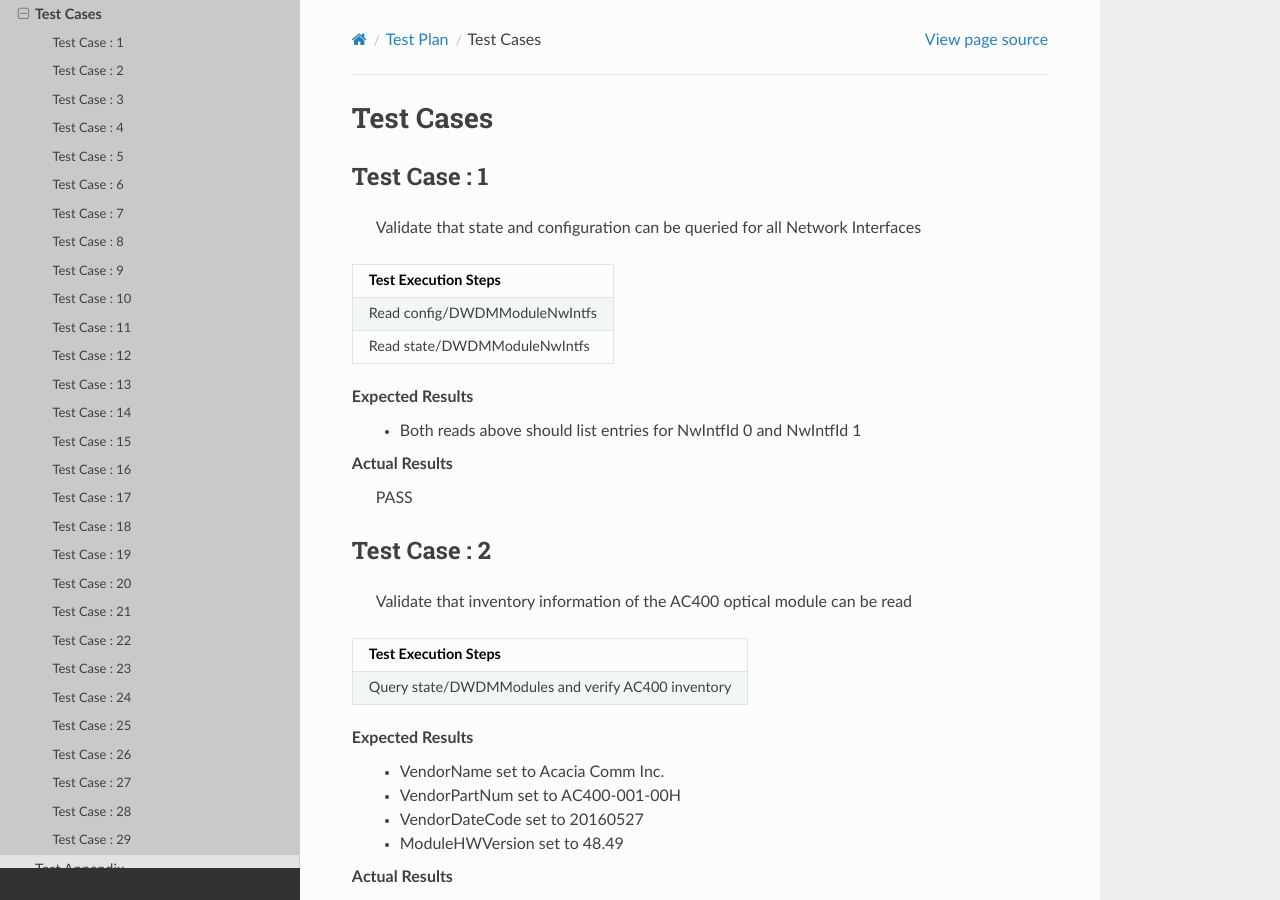
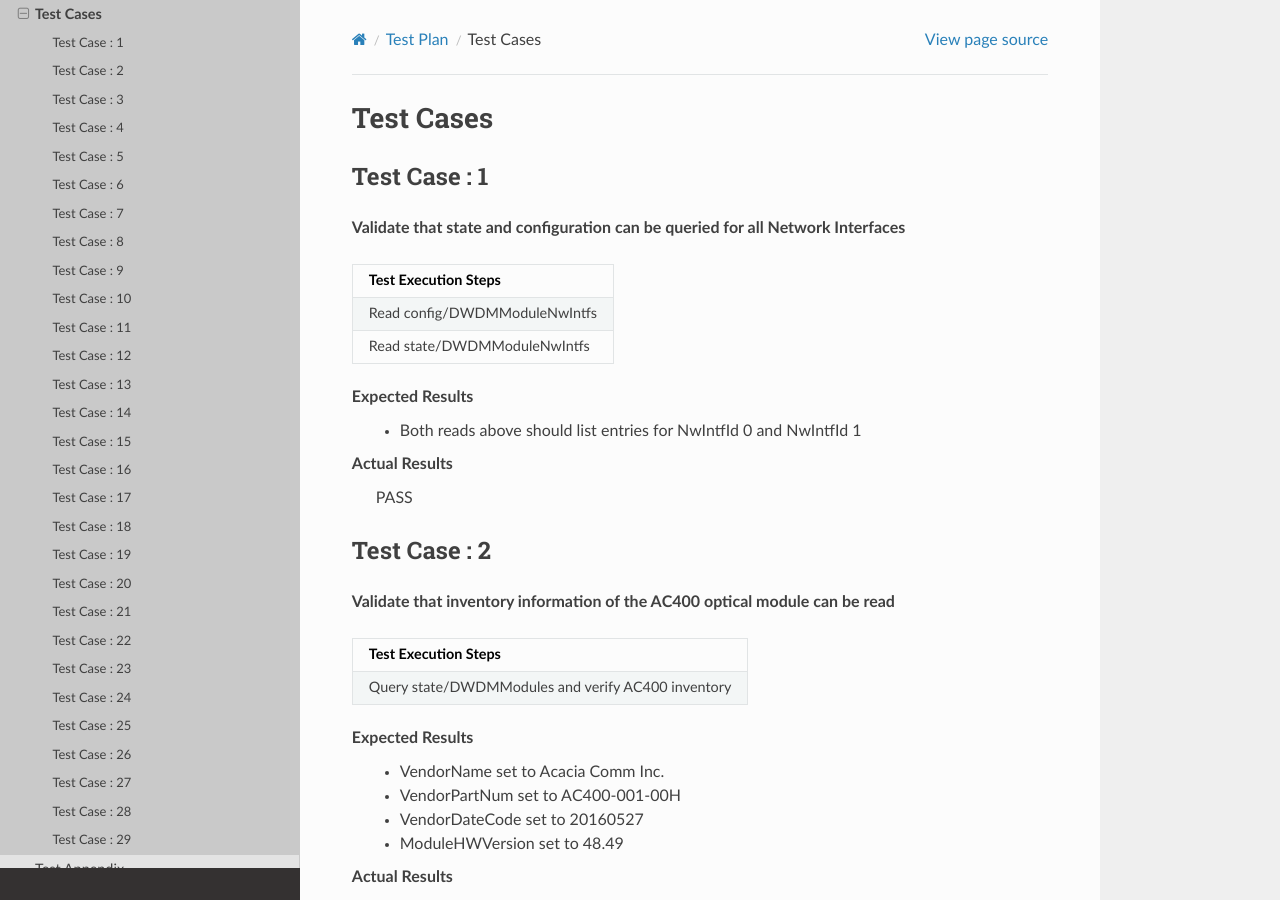
Before and after one commit to vragukumar/Voyager, a Sphinx documentation site: the page built from source/testCases.rst, in a window 1280 px wide and 900 px high. Built offline with Sphinx 7.4.7 and the Read the Docs theme 2.0.0, drawn with Linux system fonts in a browser that asks for light colours; formulas are drawn with MathJax 3; pages that are not in the unit, such as notebooks, are missing from menus.

```diff
--- a/genTestPlan.py
+++ b/genTestPlan.py
@@ -10,7 +10,9 @@ class testPlanDoc (object):
         doc.add_child(para)
         sec = rst.Section('Test Case : ' + str(self.info['index']), 2)
         doc.add_child(sec)
-        para = rst.Paragraph(self.info['description'][0] + '\n')
+        desc = self.info['description'][0].lstrip()
+        desc = desc.rstrip()
+        para = rst.Paragraph('**' + desc + '**\n\n')
         doc.add_child(para)
         tbl = rst.Table(header = ['Test Execution Steps'])
         for line in self.info['steps']:
--- a/source/testCases.rst
+++ b/source/testCases.rst
@@ -7,7 +7,8 @@ Test Cases
 Test Case : 1
 -------------
 
- Validate that state and configuration can be queried for all Network Interfaces
+**Validate that state and configuration can be queried for all Network Interfaces**
+
 .. list-table::
     :header-rows: 1
 
@@ -26,7 +27,8 @@ Test Case : 1
 Test Case : 2
 -------------
 
- Validate that inventory information of the AC400 optical module can be read
+**Validate that inventory information of the AC400 optical module can be read**
+
 .. list-table::
     :header-rows: 1
 
@@ -47,7 +49,8 @@ Test Case : 2
 Test Case : 3
 -------------
 
- Validate that inventory information of the Tomahawk ASIC can be read
+**Validate that inventory information of the Tomahawk ASIC can be read**
+
 .. list-table::
     :header-rows: 1
 
@@ -67,7 +70,8 @@ Test Case : 3
 Test Case : 4
 -------------
 
- Validate that the transponder can be configured to be in InServiceWire/InServiceOversub/InServiceRegen/PacketOptical/OutOfService modes
+**Validate that the transponder can be configured to be in InServiceWire/InServiceOversub/InServiceRegen/PacketOptical/OutOfService modes**
+
 .. list-table::
     :header-rows: 1
 
@@ -96,7 +100,8 @@ Test Case : 4
 Test Case : 5
 -------------
 
- Validate asic configuration when transponder is in InServiceWire mode
+**Validate asic configuration when transponder is in InServiceWire mode**
+
 .. list-table::
     :header-rows: 1
 
@@ -122,7 +127,8 @@ Test Case : 5
 Test Case : 6
 -------------
 
- Validate asic configuration when transponder is in InServiceOverSub mode
+**Validate asic configuration when transponder is in InServiceOverSub mode**
+
 .. list-table::
     :header-rows: 1
 
@@ -152,7 +158,8 @@ Test Case : 6
 Test Case : 7
 -------------
 
- Validate AC400 automatic turn up
+**Validate AC400 automatic turn up**
+
 .. list-table::
     :header-rows: 1
 
@@ -170,7 +177,8 @@ Test Case : 7
 Test Case : 8
 -------------
 
- Validate AC400 automatic turn down
+**Validate AC400 automatic turn down**
+
 .. list-table::
     :header-rows: 1
 
@@ -188,7 +196,8 @@ Test Case : 8
 Test Case : 9
 -------------
 
- Validate asic configuration when transponder is in OutOfService mode
+**Validate asic configuration when transponder is in OutOfService mode**
+
 .. list-table::
     :header-rows: 1
 
@@ -207,7 +216,8 @@ Test Case : 9
 Test Case : 10
 --------------
 
- Validate Xponder description can be set
+**Validate Xponder description can be set**
+
 .. list-table::
     :header-rows: 1
 
@@ -226,7 +236,8 @@ Test Case : 10
 Test Case : 11
 --------------
 
- Validate Tx power can be set on AC400 network interfaces
+**Validate Tx power can be set on AC400 network interfaces**
+
 .. list-table::
     :header-rows: 1
 
@@ -247,7 +258,8 @@ Test Case : 11
 Test Case : 12
 --------------
 
- Validate Tx channel number can be set on AC400 network interfaces
+**Validate Tx channel number can be set on AC400 network interfaces**
+
 .. list-table::
     :header-rows: 1
 
@@ -269,7 +281,8 @@ Test Case : 12
 Test Case : 13
 --------------
 
- Validate modulation format can be modified on AC400 network interfaces
+**Validate modulation format can be modified on AC400 network interfaces**
+
 .. list-table::
     :header-rows: 1
 
@@ -291,7 +304,8 @@ Test Case : 13
 Test Case : 14
 --------------
 
- Validate FEC mode can be modified on AC400 network interfaces
+**Validate FEC mode can be modified on AC400 network interfaces**
+
 .. list-table::
     :header-rows: 1
 
@@ -313,7 +327,8 @@ Test Case : 14
 Test Case : 15
 --------------
 
- Validate that differential encoding setting can be modified on AC400 network interfaces
+**Validate that differential encoding setting can be modified on AC400 network interfaces**
+
 .. list-table::
     :header-rows: 1
 
@@ -335,7 +350,8 @@ Test Case : 15
 Test Case : 16
 --------------
 
- Validate that PM data can be read for BER on AC400 network interfaces
+**Validate that PM data can be read for BER on AC400 network interfaces**
+
 .. list-table::
     :header-rows: 1
 
@@ -356,7 +372,8 @@ Test Case : 16
 Test Case : 17
 --------------
 
- Validate that state and configuration can be queried for all Client Interfaces
+**Validate that state and configuration can be queried for all Client Interfaces**
+
 .. list-table::
     :header-rows: 1
 
@@ -375,7 +392,8 @@ Test Case : 17
 Test Case : 18
 --------------
 
- Validate host electrical parameters can be configured for each client interface
+**Validate host electrical parameters can be configured for each client interface**
+
 .. list-table::
     :header-rows: 1
 
@@ -396,7 +414,8 @@ Test Case : 18
 Test Case : 19
 --------------
 
- Validate switching ASIC related events are generated in the Voyager system
+**Validate switching ASIC related events are generated in the Voyager system**
+
 .. list-table::
     :header-rows: 1
 
@@ -417,7 +436,8 @@ Test Case : 19
 Test Case : 20
 --------------
 
- Validate AC400 related alarm resolution in the Voyager system
+**Validate AC400 related alarm resolution in the Voyager system**
+
 .. list-table::
     :header-rows: 1
 
@@ -439,7 +459,8 @@ Test Case : 20
 Test Case : 21
 --------------
 
- Validate AC400 related events are generated in the Voyager system
+**Validate AC400 related events are generated in the Voyager system**
+
 .. list-table::
     :header-rows: 1
 
@@ -460,7 +481,8 @@ Test Case : 21
 Test Case : 22
 --------------
 
- Validate switching ASIC related faults are generated in the Voyager system
+**Validate switching ASIC related faults are generated in the Voyager system**
+
 .. list-table::
     :header-rows: 1
 
@@ -482,7 +504,8 @@ Test Case : 22
 Test Case : 23
 --------------
 
- Validate AC400 related faults are generated in the Voyager system
+**Validate AC400 related faults are generated in the Voyager system**
+
 .. list-table::
     :header-rows: 1
 
@@ -503,7 +526,8 @@ Test Case : 23
 Test Case : 24
 --------------
 
- Validate switching ASIC related alarms are generated in the Voyager system
+**Validate switching ASIC related alarms are generated in the Voyager system**
+
 .. list-table::
     :header-rows: 1
 
@@ -525,7 +549,8 @@ Test Case : 24
 Test Case : 25
 --------------
 
- Validate AC400 related alarms are generated in the Voyager system
+**Validate AC400 related alarms are generated in the Voyager system**
+
 .. list-table::
     :header-rows: 1
 
@@ -546,7 +571,8 @@ Test Case : 25
 Test Case : 26
 --------------
 
- Validate switching ASIC related fault resolution in the Voyager system
+**Validate switching ASIC related fault resolution in the Voyager system**
+
 .. list-table::
     :header-rows: 1
 
@@ -569,7 +595,8 @@ Test Case : 26
 Test Case : 27
 --------------
 
- Validate AC400 related fault resolution in the Voyager system
+**Validate AC400 related fault resolution in the Voyager system**
+
 .. list-table::
     :header-rows: 1
 
@@ -591,7 +618,8 @@ Test Case : 27
 Test Case : 28
 --------------
 
- Validate switching ASIC related alarm resolution in the Voyager system
+**Validate switching ASIC related alarm resolution in the Voyager system**
+
 .. list-table::
     :header-rows: 1
 
@@ -614,7 +642,8 @@ Test Case : 28
 Test Case : 29
 --------------
 
- Validate end to end data path connectivity
+**Validate end to end data path connectivity**
+
 .. list-table::
     :header-rows: 1
 
```
